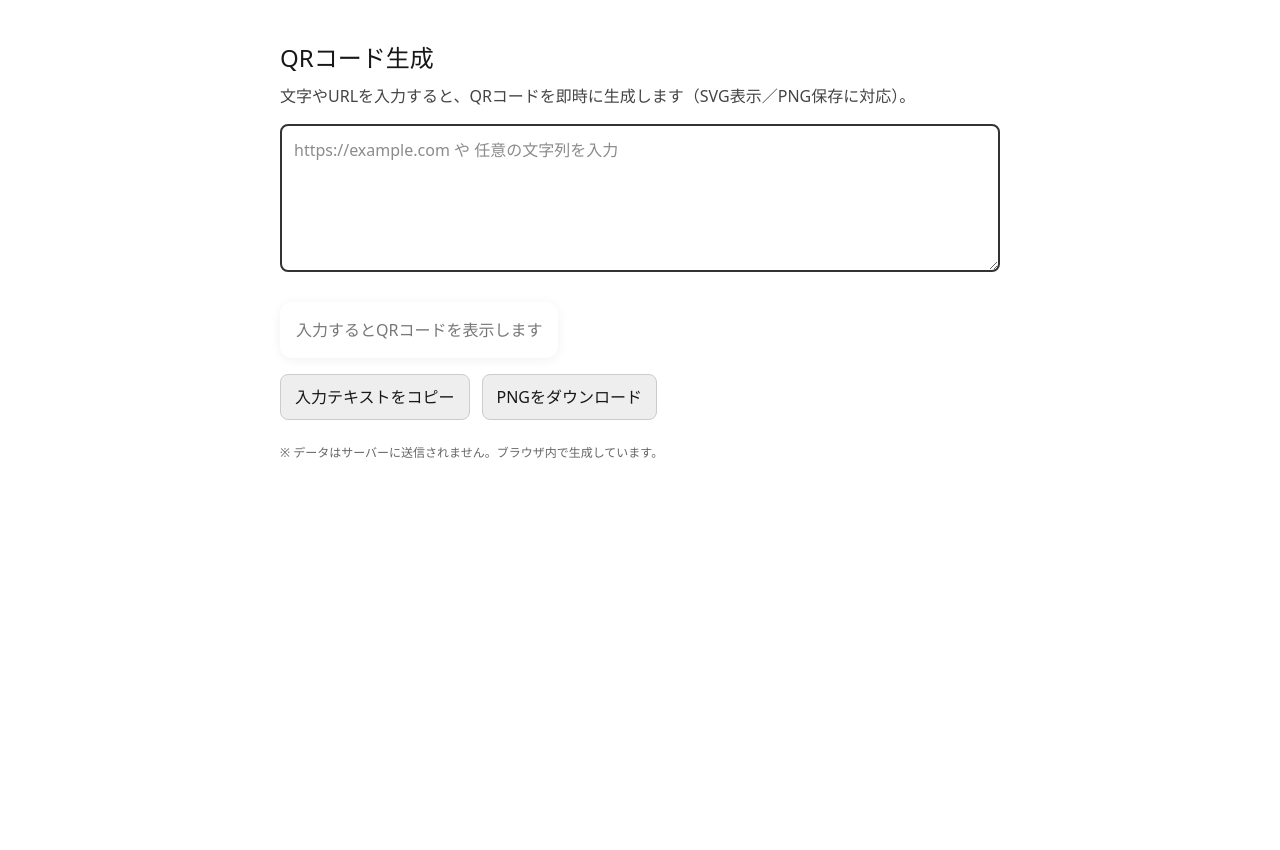
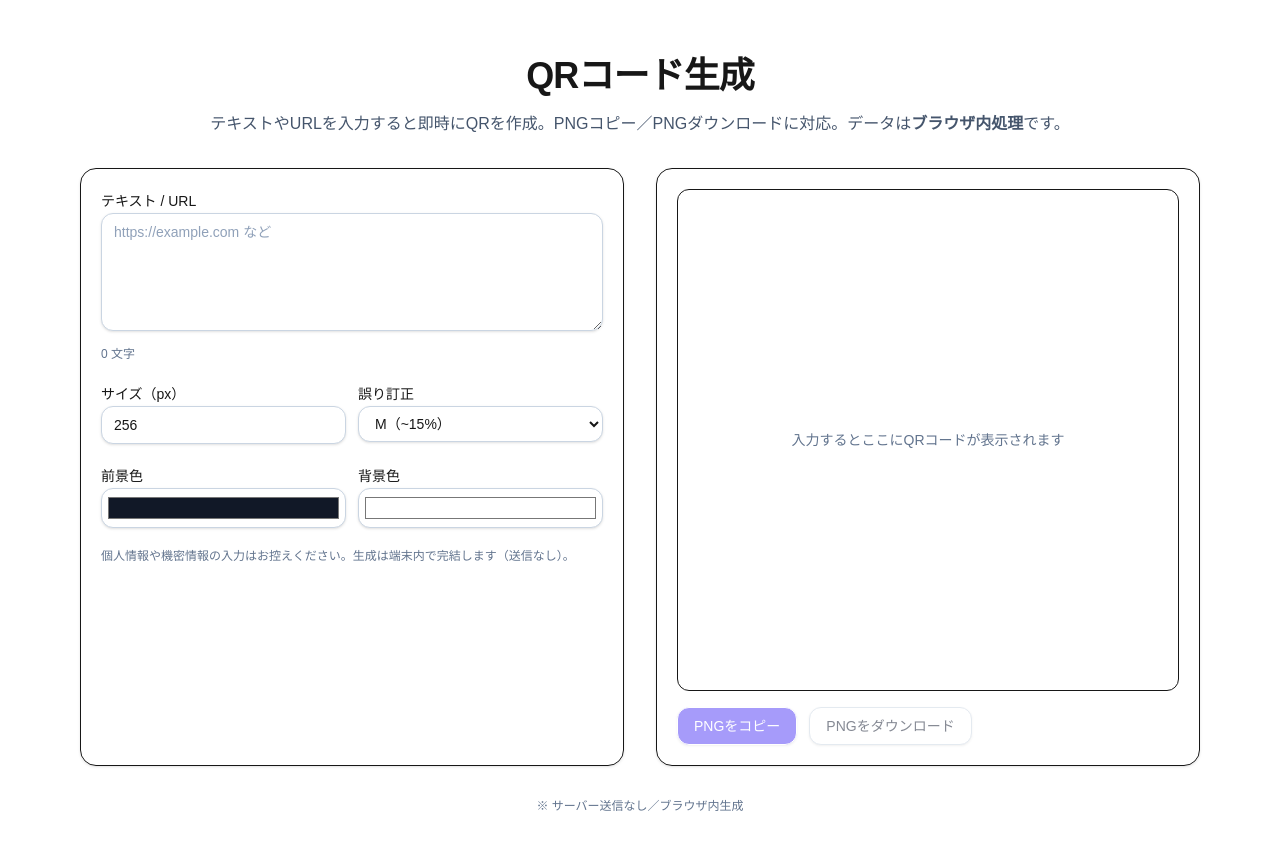
Before and after one commit to usefultool250818-afk/qr-generator, a Next.js app: page / in a window 1280 px wide. Shown: the top 850 px of the page. Built offline with nearby package versions, Linux system fonts and the light colour scheme.

Commit message:
feat: 2-column UI with canvas preview, size/level/color controls, copy & download

```diff
--- a/src/app/page.tsx
+++ b/src/app/page.tsx
@@ -1,103 +1,218 @@
 "use client";
 
 import { useEffect, useRef, useState } from "react";
-import QRCode from "react-qr-code";
 import QR from "qrcode";
 
-export default function Home() {
+type Level = "L" | "M" | "Q" | "H";
+
+export default function Page() {
+  // 入力と設定
   const [text, setText] = useState("");
-  const [pngUrl, setPngUrl] = useState<string | null>(null);
-  const btnRef = useRef<HTMLButtonElement>(null);
+  const [size, setSize] = useState<number>(256);
+  const [level, setLevel] = useState<Level>("M");
+  const [fg, setFg] = useState("#111827"); // slate-900
+  const [bg, setBg] = useState("#ffffff");
 
-  // 入力が変わるたびにPNGデータURLを生成（SVG表示はリアルタイム、PNGはダウンロード用）
+  // プレビュー用
+  const canvasRef = useRef<HTMLCanvasElement>(null);
+  const [error, setError] = useState<string | null>(null);
+
+  // 変更のたびにプレビュー更新
   useEffect(() => {
+    if (!canvasRef.current) return;
+    const draw = async () => {
+      try {
+        setError(null);
         if (!text) {
-      setPngUrl(null);
+          const ctx = canvasRef.current!.getContext("2d");
+          if (ctx) {
+            ctx.clearRect(0, 0, canvasRef.current!.width, canvasRef.current!.height);
+          }
           return;
         }
-    QR.toDataURL(text, { width: 512, margin: 1 })
-      .then(setPngUrl)
-      .catch(() => setPngUrl(null));
-  }, [text]);
+        await QR.toCanvas(canvasRef.current!, text, {
+          width: size,
+          errorCorrectionLevel: level,
+          color: {
+            dark: fg,
+            light: bg,
+          },
+          margin: 2, // Quiet Zone
+        });
+      } catch (e) {
+        setError("QRコードの生成に失敗しました。入力内容をご確認ください。");
+      }
+    };
+    draw();
+  }, [text, size, level, fg, bg]);
+
+  const handleCopyPng = async () => {
+    if (!canvasRef.current) return;
+    return new Promise<void>((resolve) => {
+      canvasRef.current!.toBlob(async (blob) => {
+        if (!blob) return resolve();
+        try {
+          await navigator.clipboard.write([new ClipboardItem({ [blob.type]: blob })]);
+        } catch {
+          // フォールバックなし（古いブラウザでは失敗する可能性）
+        }
+        resolve();
+      });
+    });
+  };
+
+  const handleDownloadPng = () => {
+    if (!canvasRef.current) return;
+    const link = document.createElement("a");
+    link.download = "qrcode.png";
+    link.href = canvasRef.current.toDataURL("image/png");
+    link.click();
+  };
 
   return (
-    <main style={{ maxWidth: 720, margin: "40px auto", fontFamily: "system-ui, sans-serif" }}>
-      <h1 style={{ fontSize: 24, marginBottom: 8 }}>QRコード生成</h1>
-      <p style={{ color: "#444", marginBottom: 16 }}>
-        文字やURLを入力すると、QRコードを即時に生成します（SVG表示／PNG保存に対応）。
+    <main className="mx-auto max-w-6xl px-4 py-10 md:py-14">
+      {/* Hero */}
+      <section className="text-center space-y-4">
+        <h1 className="text-3xl md:text-4xl font-bold tracking-tight">QRコード生成</h1>
+        <p className="text-slate-600 dark:text-slate-300">
+          テキストやURLを入力すると即時にQRを作成。<span className="font-medium">PNGコピー</span>／
+          <span className="font-medium">PNGダウンロード</span>に対応。データは<strong>ブラウザ内処理</strong>です。
         </p>
+      </section>
 
+      {/* Builder */}
+      <section className="mt-8 grid gap-6 md:gap-8 md:grid-cols-2">
+        {/* 入力フォーム */}
+        <div className="rounded-2xl border bg-white/70 backdrop-blur p-5 shadow-sm dark:border-slate-800 dark:bg-slate-900">
+          <div className="space-y-5">
+            <label className="block space-y-2">
+              <span className="text-sm font-medium">テキスト / URL</span>
               <textarea
                 value={text}
                 onChange={(e) => setText(e.target.value)}
                 rows={5}
-        placeholder="https://example.com や 任意の文字列を入力"
-        style={{
-          width: "100%",
-          fontSize: 16,
-          padding: 12,
-          border: "2px solid #333",
-          borderRadius: 8,
-          boxSizing: "border-box",
-        }}
+                placeholder="https://example.com など"
+                aria-label="QRに変換するテキストまたはURL"
+                className="w-full rounded-xl border border-slate-300 bg-white px-3 py-2 text-sm shadow-sm placeholder:text-slate-400
+                           focus:outline-none focus:ring-4 focus:ring-indigo-100
+                           dark:bg-slate-950 dark:border-slate-800"
               />
+              <div className="flex items-center justify-between text-xs text-slate-500">
+                <span>{text.length} 文字</span>
+                <span aria-live="polite">{error ? "エラーがあります" : "\u00A0"}</span>
+              </div>
+            </label>
 
-      <div style={{ marginTop: 24, display: "grid", gap: 16 }}>
-        <div
-          style={{
-            background: "white",
-            padding: 16,
-            borderRadius: 12,
-            boxShadow: "0 2px 12px rgba(0,0,0,0.06)",
-            display: "inline-block",
-            width: "fit-content",
-          }}
+            <div className="grid grid-cols-2 gap-3">
+              <label className="space-y-1">
+                <span className="text-sm font-medium">サイズ（px）</span>
+                <input
+                  type="number"
+                  min={128}
+                  max={1024}
+                  value={size}
+                  onChange={(e) => setSize(Math.min(1024, Math.max(128, Number(e.target.value) || 256)))}
+                  className="w-full rounded-xl border border-slate-300 bg-white px-3 py-2 text-sm shadow-sm
+                             focus:outline-none focus:ring-4 focus:ring-indigo-100
+                             dark:bg-slate-950 dark:border-slate-800"
+                />
+              </label>
+              <label className="space-y-1">
+                <span className="text-sm font-medium">誤り訂正</span>
+                <select
+                  value={level}
+                  onChange={(e) => setLevel(e.target.value as Level)}
+                  className="w-full rounded-xl border border-slate-300 bg-white px-3 py-2 text-sm shadow-sm
+                             focus:outline-none focus:ring-4 focus:ring-indigo-100
+                             dark:bg-slate-950 dark:border-slate-800"
                 >
+                  <option value="L">L（~7%）</option>
+                  <option value="M">M（~15%）</option>
+                  <option value="Q">Q（~25%）</option>
+                  <option value="H">H（~30%）</option>
+                </select>
+              </label>
+            </div>
+
+            <div className="grid grid-cols-2 gap-3">
+              <label className="space-y-1">
+                <span className="text-sm font-medium">前景色</span>
+                <input
+                  type="color"
+                  value={fg}
+                  onChange={(e) => setFg(e.target.value)}
+                  className="h-10 w-full rounded-xl border border-slate-300 bg-white p-1 shadow-sm
+                             dark:bg-slate-950 dark:border-slate-800"
+                />
+              </label>
+              <label className="space-y-1">
+                <span className="text-sm font-medium">背景色</span>
+                <input
+                  type="color"
+                  value={bg}
+                  onChange={(e) => setBg(e.target.value)}
+                  className="h-10 w-full rounded-xl border border-slate-300 bg-white p-1 shadow-sm
+                             dark:bg-slate-950 dark:border-slate-800"
+                />
+              </label>
+            </div>
+
+            {error && (
+              <p className="text-sm text-rose-600 dark:text-rose-400" role="alert">
+                {error}
+              </p>
+            )}
+
+            <p className="text-xs text-slate-500">
+              個人情報や機密情報の入力はお控えください。生成は端末内で完結します（送信なし）。
+            </p>
+          </div>
+        </div>
+
+        {/* プレビュー */}
+        <div className="rounded-2xl border bg-white/70 backdrop-blur p-5 shadow-sm dark:border-slate-800 dark:bg-slate-900">
+          <div className="flex flex-col gap-4">
+            <div className="aspect-square w-full rounded-xl border bg-white p-4 dark:border-slate-800 dark:bg-slate-950 grid place-items-center">
               {text ? (
-            <QRCode value={text} size={192} />
+                <canvas
+                  ref={canvasRef}
+                  width={size}
+                  height={size}
+                  className="h-auto w-full max-w-[min(90%,560px)]"
+                  aria-label="QRコード プレビュー"
+                />
               ) : (
-            <div style={{ color: "#777" }}>入力するとQRコードを表示します</div>
+                <p className="text-slate-500 text-sm">入力するとここにQRコードが表示されます</p>
               )}
             </div>
 
-        <div style={{ display: "flex", gap: 12, flexWrap: "wrap" }}>
+            <div className="flex flex-wrap gap-3">
               <button
-            ref={btnRef}
-            onClick={() => {
-              navigator.clipboard.writeText(text || "").catch(() => {});
-            }}
+                onClick={handleCopyPng}
                 disabled={!text}
-            style={{
-              padding: "10px 14px",
-              borderRadius: 8,
-              border: "1px solid #ccc",
-              background: text ? "#f8f8f8" : "#eee",
-              cursor: text ? "pointer" : "not-allowed",
-            }}
+                className="inline-flex items-center justify-center rounded-xl border px-4 py-2 text-sm font-medium shadow-sm
+                           bg-indigo-600 text-white hover:bg-indigo-500 active:translate-y-[1px]
+                           disabled:opacity-50 disabled:cursor-not-allowed"
               >
-            入力テキストをコピー
+                PNGをコピー
               </button>
-
-          <a
-            href={pngUrl ?? undefined}
-            download="qrcode.png"
-            style={{
-              padding: "10px 14px",
-              borderRadius: 8,
-              border: "1px solid #ccc",
-              background: pngUrl ? "#f8f8f8" : "#eee",
-              color: "inherit",
-              textDecoration: "none",
-              pointerEvents: pngUrl ? "auto" : "none",
-            }}
+              <button
+                onClick={handleDownloadPng}
+                disabled={!text}
+                className="inline-flex items-center justify-center rounded-xl border px-4 py-2 text-sm font-medium shadow-sm
+                           bg-white text-slate-900 hover:bg-slate-50 active:translate-y-[1px]
+                           dark:bg-slate-950 dark:text-slate-100 dark:hover:bg-slate-900
+                           border-slate-300 dark:border-slate-800 disabled:opacity-50 disabled:cursor-not-allowed"
               >
                 PNGをダウンロード
-          </a>
+              </button>
             </div>
           </div>
+        </div>
+      </section>
 
-      <p style={{ marginTop: 24, fontSize: 12, color: "#666" }}>
-        ※ データはサーバーに送信されません。ブラウザ内で生成しています。
+      <p className="mt-8 text-center text-xs text-slate-500">
+        ※ サーバー送信なし／ブラウザ内生成
       </p>
     </main>
   );
```
Lines whose indentation alone changed are shown as unchanged.
